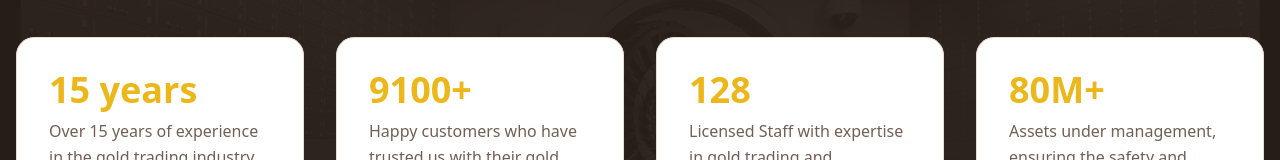
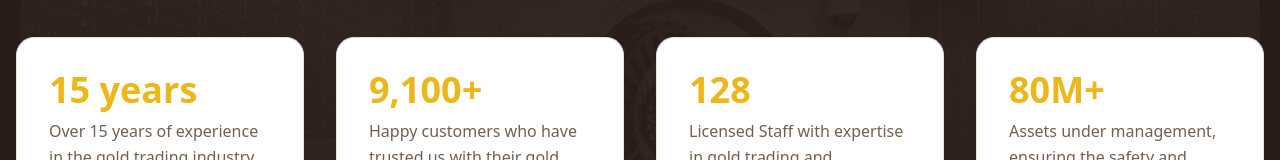
Before and after one commit to sphereCtrl-labs/gold-focus, a Next.js app: page / in a window 1280 px wide. Shown: the part 1802-1962 px from the top of the page. Built offline with nearby package versions, Linux system fonts and the light colour scheme.

Commit message:
refactor: changes stat values to counter values

```diff
--- a/components/landing/stat-section.tsx
+++ b/components/landing/stat-section.tsx
@@ -1,6 +1,7 @@
 "use client";
 
-import { motion } from "motion/react";
+import { motion, useInView, useSpring, useMotionValue } from "motion/react";
+import { useEffect, useRef, useState } from "react";
 import { HugeiconsIcon } from "@hugeicons/react";
 import {
   TradeUpIcon,
@@ -8,12 +9,77 @@ import {
   SparklesIcon,
 } from "@hugeicons/core-free-icons";
 
+function extractNumber(title: string): { value: number; suffix: string } {
+  const match = title.match(/^([0-9.,]+)(.*)$/);
+  if (match) {
+    const numStr = match[1].replace(/,/g, "");
+    let suffix = match[2];
+    let value = parseFloat(numStr);
+
+    if (suffix.toLowerCase().startsWith("m")) {
+      value = value * 1000000;
+      suffix = "M" + suffix.substring(1);
+    }
+    else if (suffix.toLowerCase().startsWith("k")) {
+      value = value * 1000;
+      suffix = "K" + suffix.substring(1);
+    }
+
+    return { value, suffix };
+  }
+  return { value: 0, suffix: title };
+}
+
+function AnimatedNumber({ title }: { title: string }) {
+  const ref = useRef<HTMLHeadingElement>(null);
+  const isInView = useInView(ref, { once: true, margin: "-100px" });
+  const { value, suffix } = extractNumber(title);
+
+  const motionValue = useMotionValue(0);
+  const springValue = useSpring(motionValue, {
+    damping: 30,
+    stiffness: 50,
+    duration: 2,
+  });
+
+  const [displayText, setDisplayText] = useState<string>(title);
+
+  useEffect(() => {
+    if (isInView) {
+      motionValue.set(value);
+    }
+  }, [isInView, value, motionValue]);
+
+  useEffect(() => {
+    const unsubscribe = springValue.on("change", (latest) => {
+      let formatted: string;
+      if (value >= 1000000) {
+        formatted = (latest / 1000000).toFixed(0);
+      } else if (value >= 1000) {
+        formatted = Math.round(latest).toLocaleString();
+      } else {
+        formatted = Math.round(latest).toString();
+      }
+      setDisplayText(formatted + suffix);
+    });
+    return unsubscribe;
+  }, [springValue, value, suffix]);
+
+  return (
+    <h3
+      ref={ref}
+      className="text-4xl font-semibold mb-2 text-primary group-hover:text-orange-600 transition-colors"
+    >
+      {displayText}
+    </h3>
+  );
+}
+
 const benefits = [
   {
     icon: TradeUpIcon,
     title: "15 years",
-    description:
-      "Over 15 years of experience in the gold trading industry.",
+    description: "Over 15 years of experience in the gold trading industry.",
   },
   {
     icon: UserGroupIcon,
@@ -27,24 +93,24 @@ const benefits = [
     description:
       "Licensed Staff with expertise in gold trading and investment management.",
   },
-    {
+  {
     icon: SparklesIcon,
     title: "80M+",
     description:
       " Assets under management, ensuring the safety and growth of your investments.",
   },
-
 ];
 
 export function StateSection() {
   return (
     <section
+    id="about"
       className="py-24 px-4 relative"
       style={{
-        backgroundImage: 'url(/img/gold-vault.jpg)',
-        backgroundSize: 'cover',
-        backgroundPosition: 'center',
-        backgroundRepeat: 'no-repeat',
+        backgroundImage: "url(/img/gold-vault.jpg)",
+        backgroundSize: "cover",
+        backgroundPosition: "center",
+        backgroundRepeat: "no-repeat",
       }}
     >
       <div className="absolute inset-0 bg-foreground/95 dark:bg-foreground/90" />
@@ -76,13 +142,10 @@ export function StateSection() {
               className="group relative p-8 rounded-2xl bg-card border border-border hover:border-orange-500/50 transition-all duration-300 hover:shadow-lg hover:shadow-orange-500/10"
             >
               <div className=" ">
-
-                  <h3 className="text-4xl font-semibold mb-2 text-primary group-hover:text-orange-600 transition-colors">
-                    {benefit.title}
-                  </h3>
-                  <p className="text-muted-foreground leading-relaxed">
-                    {benefit.description}
-                  </p>
+                <AnimatedNumber title={benefit.title} />
+                <p className="text-muted-foreground leading-relaxed">
+                  {benefit.description}
+                </p>
               </div>
             </motion.div>
           ))}
```
